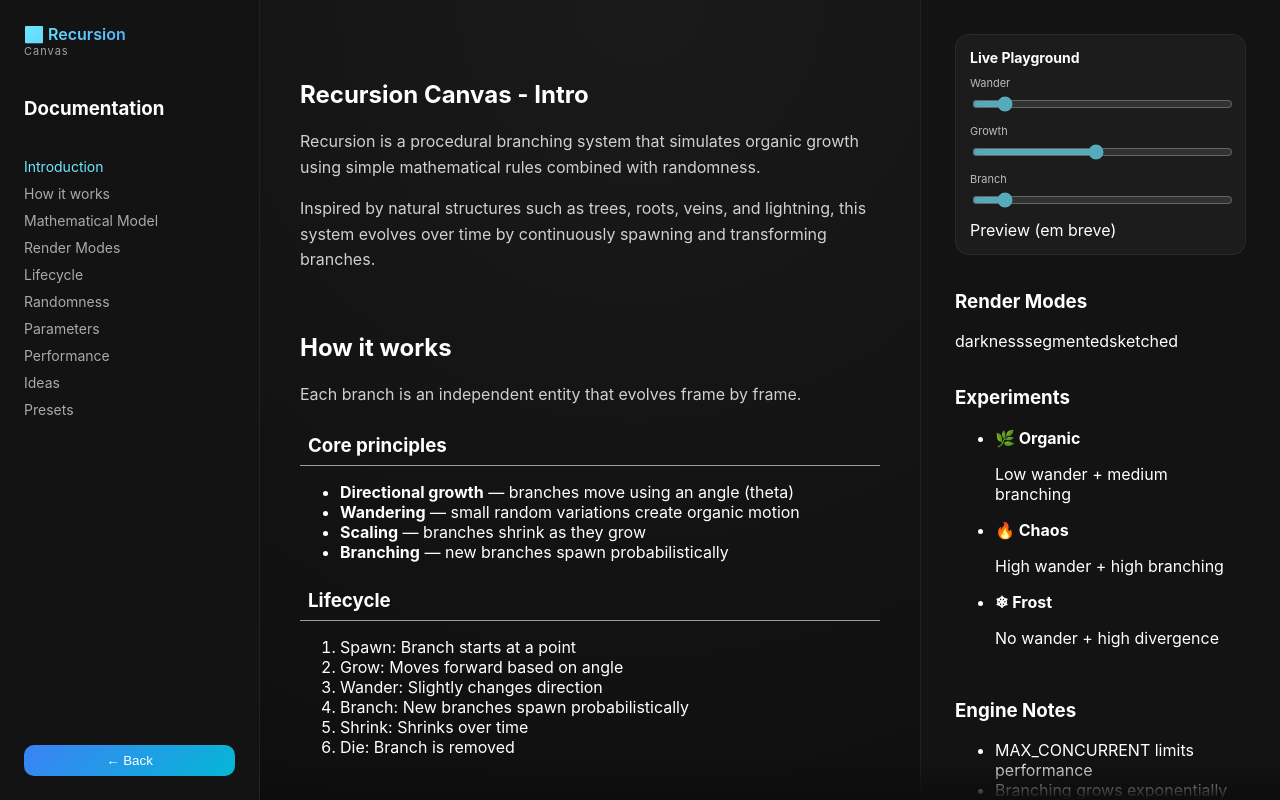
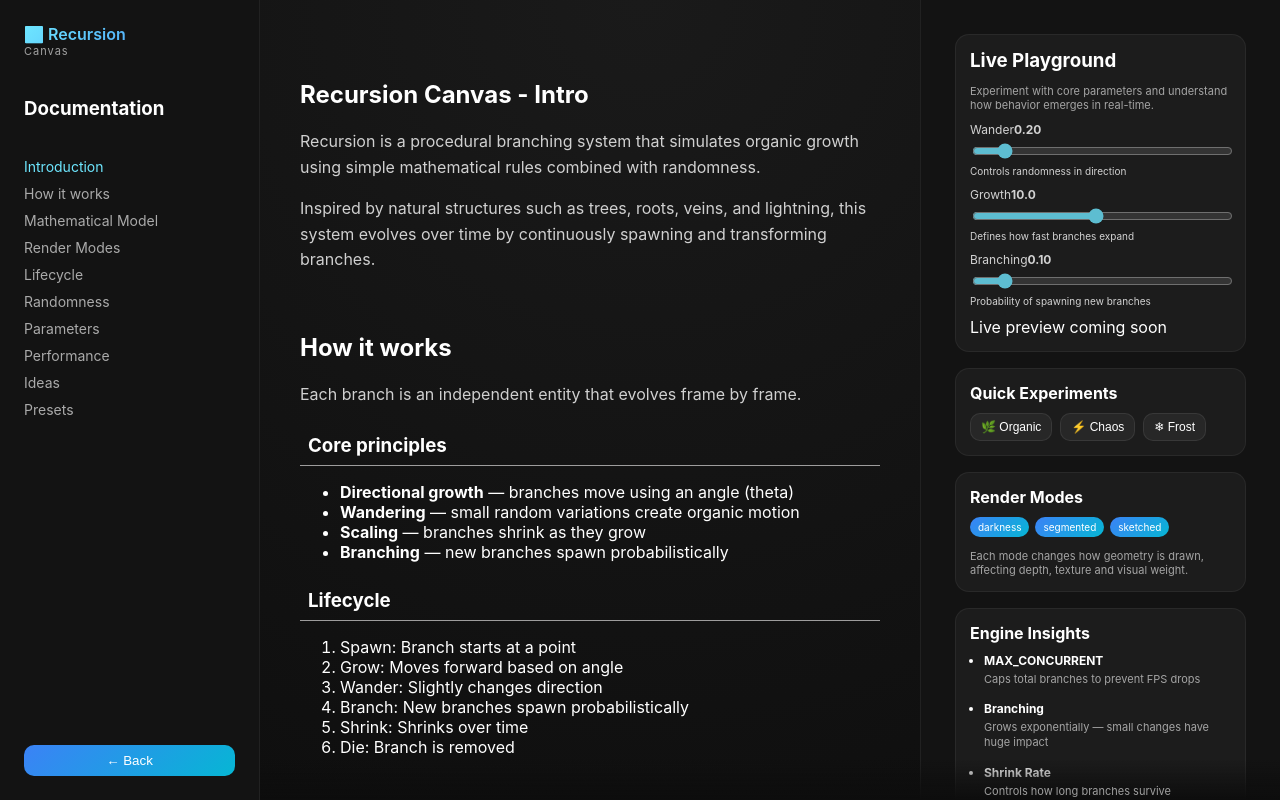
Before and after one commit to fernandacostads/recursion-canvas, a React (Vite) app: page /recursion-canvas/docs in a window 1280 px wide. Built offline with nearby package versions, Linux system fonts and the light colour scheme.

Commit message:
refactor: update live playground structure

```diff
--- a/src/components/DocsAside/DocsAside.tsx
+++ b/src/components/DocsAside/DocsAside.tsx
@@ -1,3 +1,105 @@
+// import { useState } from "react";
+// import style from "./style.module.css";
+
+// export default function DocsAside() {
+//   const [wander, setWander] = useState(0.2);
+//   const [growth, setGrowth] = useState(10);
+//   const [branch, setBranch] = useState(0.1);
+
+//   return (
+//     <aside className={style["docs-aside"]}>
+//       {/* PLAYGROUND */}
+//       <div className={style["aside-card"]}>
+//         <h3>Live Playground</h3>
+
+//         <label>
+//           Wander
+//           <input
+//             type="range"
+//             min={0}
+//             max={2}
+//             step={0.01}
+//             value={wander}
+//             onChange={(e) => setWander(Number(e.target.value))}
+//           />
+//         </label>
+
+//         <label>
+//           Growth
+//           <input
+//             type="range"
+//             min={1}
+//             max={20}
+//             step={0.1}
+//             value={growth}
+//             onChange={(e) => setGrowth(Number(e.target.value))}
+//           />
+//         </label>
+
+//         <label>
+//           Branch
+//           <input
+//             type="range"
+//             min={0}
+//             max={1}
+//             step={0.01}
+//             value={branch}
+//             onChange={(e) => setBranch(Number(e.target.value))}
+//           />
+//         </label>
+
+//         <div className="aside-mini">
+//           <span>Preview (em breve)</span>
+//         </div>
+//       </div>
+
+//       {/* RENDER MODES */}
+//       <div className="aside-card">
+//         <h4>Render Modes</h4>
+
+//         <div className="aside-tags">
+//           <span>darkness</span>
+//           <span>segmented</span>
+//           <span>sketched</span>
+//         </div>
+//       </div>
+
+//       {/* EXPERIMENTS */}
+//       <div className="aside-card">
+//         <h4>Experiments</h4>
+
+//         <ul>
+//           <li>
+//             <b>Organic</b>
+//             <p>Low wander + medium branching</p>
+//           </li>
+
+//           <li>
+//             <b>Chaos</b>
+//             <p>High wander + high branching</p>
+//           </li>
+
+//           <li>
+//             <b> Frost</b>
+//             <p>No wander + high divergence</p>
+//           </li>
+//         </ul>
+//       </div>
+
+//       {/* STATS */}
+//       <div className="aside-card">
+//         <h4>Engine Notes</h4>
+
+//         <ul>
+//           <li>MAX_CONCURRENT limits performance</li>
+//           <li>Branching grows exponentially</li>
+//           <li>Shrink controls lifespan</li>
+//         </ul>
+//       </div>
+//     </aside>
+//   );
+// }
+
 import { useState } from "react";
 import style from "./style.module.css";
 
@@ -11,9 +113,17 @@ export default function DocsAside() {
       {/* PLAYGROUND */}
       <div className={style["aside-card"]}>
         <h3>Live Playground</h3>
+        <p className={style.desc}>
+          Experiment with core parameters and understand how behavior emerges in
+          real-time.
+        </p>
 
         <label>
-          Wander
+          <div className={style.labelRow}>
+            <span>Wander</span>
+            <strong>{wander.toFixed(2)}</strong>
+          </div>
+
           <input
             type="range"
             min={0}
@@ -22,10 +132,16 @@ export default function DocsAside() {
             value={wander}
             onChange={(e) => setWander(Number(e.target.value))}
           />
+
+          <small>Controls randomness in direction</small>
         </label>
 
         <label>
-          Growth
+          <div className={style.labelRow}>
+            <span>Growth</span>
+            <strong>{growth.toFixed(1)}</strong>
+          </div>
+
           <input
             type="range"
             min={1}
@@ -34,10 +150,16 @@ export default function DocsAside() {
             value={growth}
             onChange={(e) => setGrowth(Number(e.target.value))}
           />
+
+          <small>Defines how fast branches expand</small>
         </label>
 
         <label>
-          Branch
+          <div className={style.labelRow}>
+            <span>Branching</span>
+            <strong>{branch.toFixed(2)}</strong>
+          </div>
+
           <input
             type="range"
             min={0}
@@ -46,54 +168,99 @@ export default function DocsAside() {
             value={branch}
             onChange={(e) => setBranch(Number(e.target.value))}
           />
+
+          <small>Probability of spawning new branches</small>
         </label>
 
-        <div className="aside-mini">
-          <span>Preview (em breve)</span>
+        <div className={style.preview}>
+          <span>Live preview coming soon</span>
+        </div>
+      </div>
+
+      {/* QUICK PRESETS */}
+      <div className={style["aside-card"]}>
+        <h4>Quick Experiments</h4>
+
+        <div className={style["preset-list"]}>
+          <button
+            onClick={() => {
+              setWander(0.1);
+              setGrowth(12);
+              setBranch(0.05);
+            }}
+          >
+            🌿 Organic
+          </button>
+
+          <button
+            onClick={() => {
+              setWander(1.2);
+              setGrowth(14);
+              setBranch(0.3);
+            }}
+          >
+            ⚡ Chaos
+          </button>
+
+          <button
+            onClick={() => {
+              setWander(0);
+              setGrowth(9);
+              setBranch(0.08);
+            }}
+          >
+            ❄ Frost
+          </button>
         </div>
       </div>
 
       {/* RENDER MODES */}
-      <div className="aside-card">
-        <h3>Render Modes</h3>
+      <div className={style["aside-card"]}>
+        <h4>Render Modes</h4>
 
-        <div className="aside-tags">
+        <div className={style["aside-tags"]}>
           <span>darkness</span>
           <span>segmented</span>
           <span>sketched</span>
         </div>
+
+        <p className={style.desc}>
+          Each mode changes how geometry is drawn, affecting depth, texture and
+          visual weight.
+        </p>
       </div>
 
-      {/* EXPERIMENTS */}
-      <div className="aside-card">
-        <h3>Experiments</h3>
+      {/* ENGINE INSIGHTS */}
+      <div className={style["aside-card"]}>
+        <h4>Engine Insights</h4>
 
         <ul>
           <li>
-            <b>🌿 Organic</b>
-            <p>Low wander + medium branching</p>
+            <b>MAX_CONCURRENT</b>
+            <p>Caps total branches to prevent FPS drops</p>
           </li>
 
           <li>
-            <b>🔥 Chaos</b>
-            <p>High wander + high branching</p>
+            <b>Branching</b>
+            <p>Grows exponentially — small changes have huge impact</p>
           </li>
 
           <li>
-            <b>❄ Frost</b>
-            <p>No wander + high divergence</p>
+            <b>Shrink Rate</b>
+            <p>Controls how long branches survive</p>
           </li>
         </ul>
       </div>
 
-      {/* STATS */}
-      <div className="aside-card">
-        <h3>Engine Notes</h3>
+      {/* TIPS */}
+      <div className={style["aside-card"]}>
+        <h4>Tips</h4>
 
         <ul>
-          <li>MAX_CONCURRENT limits performance</li>
-          <li>Branching grows exponentially</li>
-          <li>Shrink controls lifespan</li>
+          <li>Low wander → structured shapes</li>
+          <li>High wander → chaotic motion</li>
+          <li>Low branching → tree-like</li>
+          <li>High branching → dense clusters</li>
         </ul>
       </div>
     </aside>
--- a/src/components/DocsAside/style.module.css
+++ b/src/components/DocsAside/style.module.css
@@ -26,19 +26,27 @@
   gap: 10px;
 }
 
-.aside-card h3 {
+.aside-card h3,
+.aside-card h4 {
   margin: 0;
-  font-size: 14px;
 }
 
 /* SLIDERS */
-.aside-card label {
+/* .aside-card label {
   font-size: 11px;
   opacity: 0.7;
 
   display: flex;
   flex-direction: column;
   gap: 4px;
+} */
+
+.aside-card label {
+  display: flex;
+  flex-direction: column;
+  font-size: 12px;
+  gap: 4px;
+  opacity: 0.8;
 }
 
 .aside-card input[type="range"] {
@@ -48,14 +56,17 @@
 
 /* MINI PREVIEW */
 .aside-mini {
-  height: 80px;
+  margin-top: 10px;
+
+  height: 120px;
   border-radius: 10px;
-
-  background: rgba(0, 0, 0, 0.4);
 
   display: flex;
   align-items: center;
   justify-content: center;
+
+  background: radial-gradient(circle at center, #111, #000);
+  border: 1px dashed rgba(255, 255, 255, 0.1);
 
   font-size: 11px;
   opacity: 0.6;
@@ -70,21 +81,37 @@
 
 .aside-tags span {
   font-size: 10px;
-  padding: 4px 6px;
+  padding: 4px 8px;
   border-radius: 999px;
 
-  background: rgba(255, 255, 255, 0.06);
+  background: linear-gradient(135deg, #3b82f6, #06b6d4);
+  color: white;
 }
 
 /* LIST */
 .aside-card ul {
   padding-left: 14px;
   margin: 0;
+  display: flex;
+  gap: 8px;
+  flex-direction: column;
 }
 
 .aside-card li {
   font-size: 12px;
+  line-height: 1.4;
   margin-bottom: 6px;
+}
+
+.aside-card li b {
+  display: block;
+  font-size: 12px;
+}
+
+.aside-card li p {
+  margin: 2px 0 0;
+  font-size: 11px;
+  opacity: 0.6;
 }
 
 .aside-card p {
@@ -92,3 +119,54 @@
   font-size: 11px;
   opacity: 0.6;
 }
+
+.aside-card li b {
+  display: block;
+  font-size: 12px;
+}
+
+.aside-card li p {
+  margin: 2px 0 0;
+  font-size: 11px;
+  opacity: 0.6;
+}
+
+.preset-list {
+  display: flex;
+  flex-direction: row;
+  gap: 8px;
+}
+
+.preset-list button {
+  padding: 6px 10px;
+  border-radius: 10px;
+  border: none;
+  width: fit-content;
+  font-size: 12px;
+  text-align: left;
+
+  background: rgba(255, 255, 255, 0.05);
+  color: #fff;
+
+  border: 1px solid rgba(255, 255, 255, 0.08);
+
+  cursor: pointer;
+  transition: 0.2s;
+}
+
+.preset-list button:hover {
+  transform: translateY(-1px);
+  background: rgba(255, 255, 255, 0.08);
+}
+
+.preset-list button:nth-child(1):hover {
+  background: linear-gradient(135deg, #22c55e, #4ade80);
+}
+
+.preset-list button:nth-child(2):hover {
+  background: linear-gradient(135deg, #f97316, #ef4444);
+}
+
+.preset-list button:nth-child(3):hover {
+  background: linear-gradient(135deg, #60a5fa, #38bdf8);
+}
```
